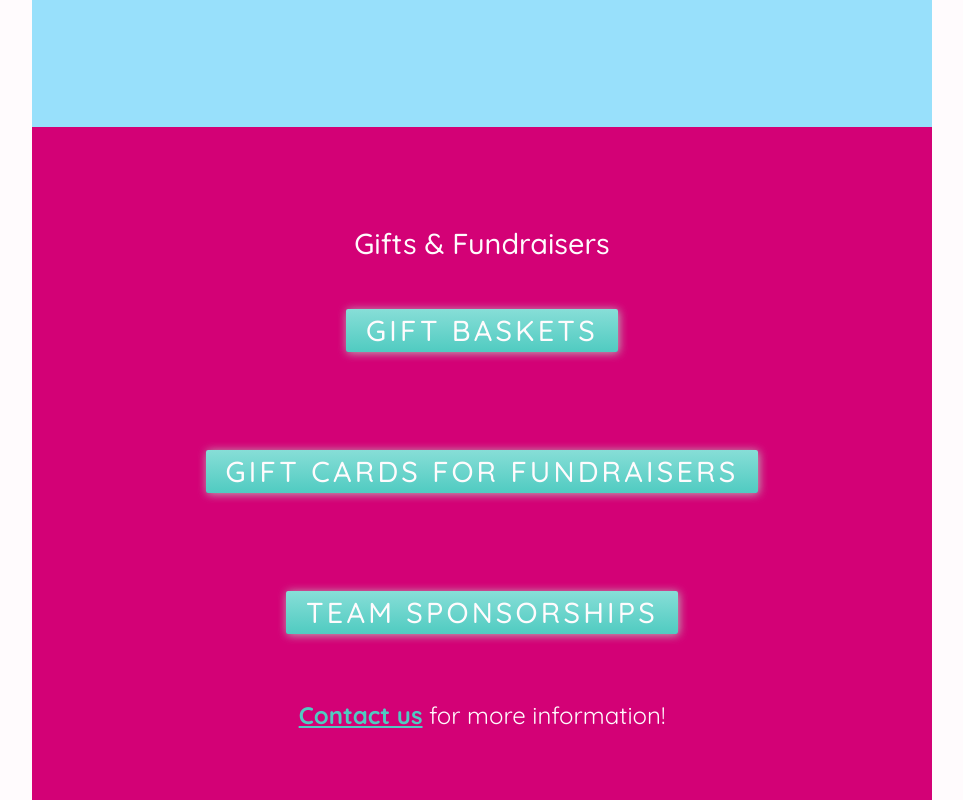
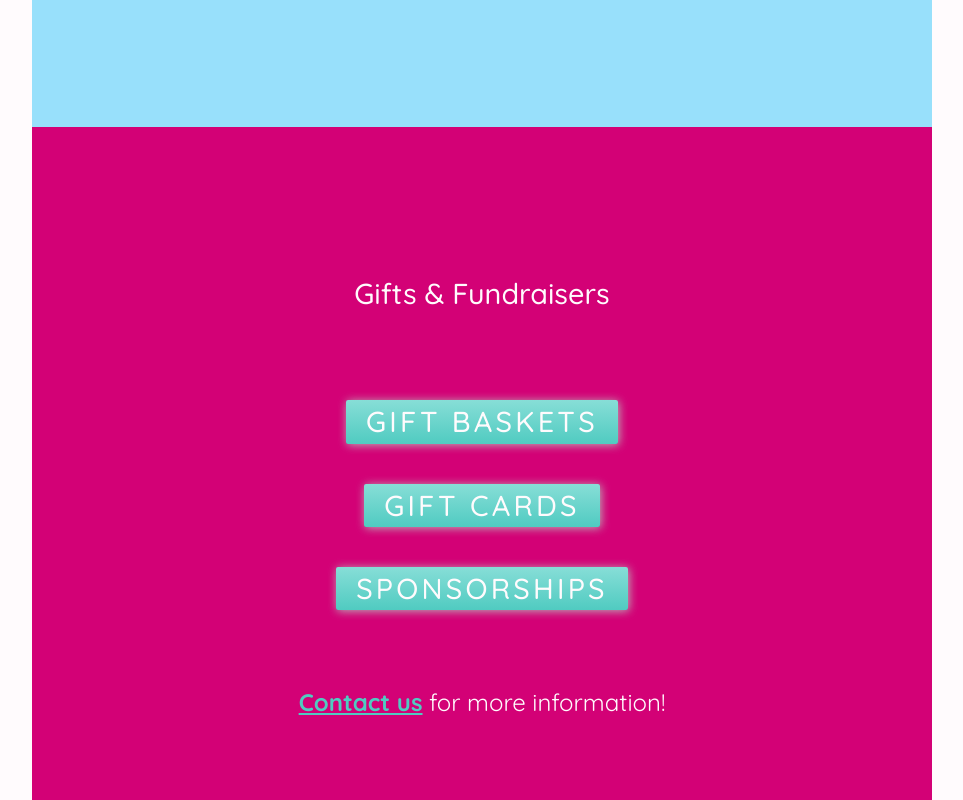
Before and after one commit to laurenmlight/project_final3_light_lauren, a plain HTML site: page index.html in a window 1280 px wide. Shown: the part 2660-3460 px from the top of the page, without its empty margins (158-1121 px from the left). Drawn offline with nearby package versions, Linux system fonts and the light colour scheme.

Commit message:
adjust gifts section spacing

```diff
--- a/css/main.css
+++ b/css/main.css
@@ -263,14 +263,18 @@ footer {
 
 /***************** GIFTS SECTION ******************/
 
+#gifts h2 {
+    padding-bottom: 70px;
+}
 
 #gifts {
     background-color: #d30176;
-    padding: 100px 0;
+    padding: 150px 0;
 }
 
 #gifts h3 {
     display: inline-block;
+    margin: 0;
 }
 
 #gifts p {
@@ -282,6 +286,7 @@ footer {
 }
 
 #contactus, #contactus a {
+    padding-top: 40px;
     font-size: 1.5rem;
 }
 
--- a/index.html
+++ b/index.html
@@ -95,11 +95,11 @@
                         <p>Charity gift baskets are 50% off</p>
                     </article>
                     <article>
-                        <h3 class="button">Gift Cards for Fundraisers</h3>
+                        <h3 class="button">Gift Cards</h3>
                         <p>Buy $100 for $90 or $200 for $160</p>
                     </article>
                     <article>
-                        <h3 class="button">Team Sponsorships</h3>
+                        <h3 class="button">Sponsorships</h3>
                         <p>We will pay 50% or more for youth team shirts</p>
                     </article>
                 </div>
```
